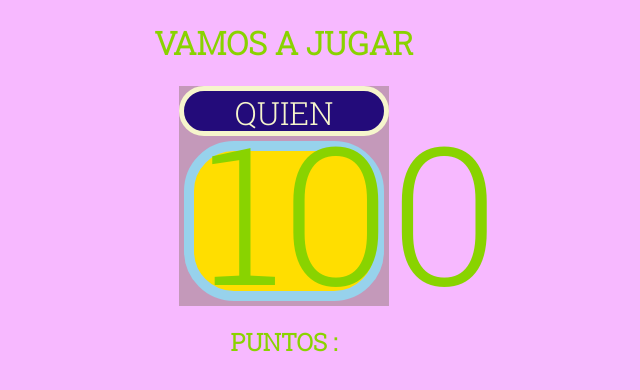
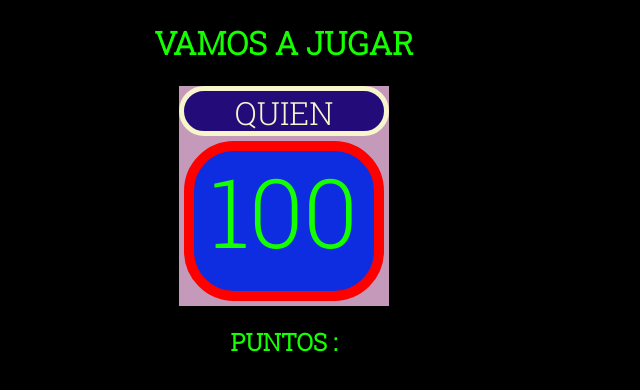
Before and after one commit to BRivasTorres/simple-calculator1, a plain HTML site: page index.html in a window 1280 px wide. Shown: the whole page, without its empty margins (356-996 px from the left). Drawn offline with Linux system fonts and the light colour scheme.

Commit message:
changes In Different Branch

```diff
--- a/styles.css
+++ b/styles.css
@@ -3,8 +3,8 @@
 body{
     margin: 0;
     padding: 0;
-    background-color:  #f7b9ff;
-    color: #89d300;
+    background-color:  #000000;
+    color: #15ff00;
     display: flex;
     justify-content: center;
     align-items: center;
@@ -20,11 +20,11 @@ body{
 .card {
     width: 160px;
     height: 120px;
-    background-color: #FFDE00;
-    border: solid #97D2EC 10px;
+    background-color: #0e2de0;
+    border: solid #ff0000 10px;
     border-radius: 50px;
     text-align: center;
-    font-size: 12rem;
+    font-size: 6rem;
     margin: 5px;
     padding: 10px;
     line-height: 100px;
```
